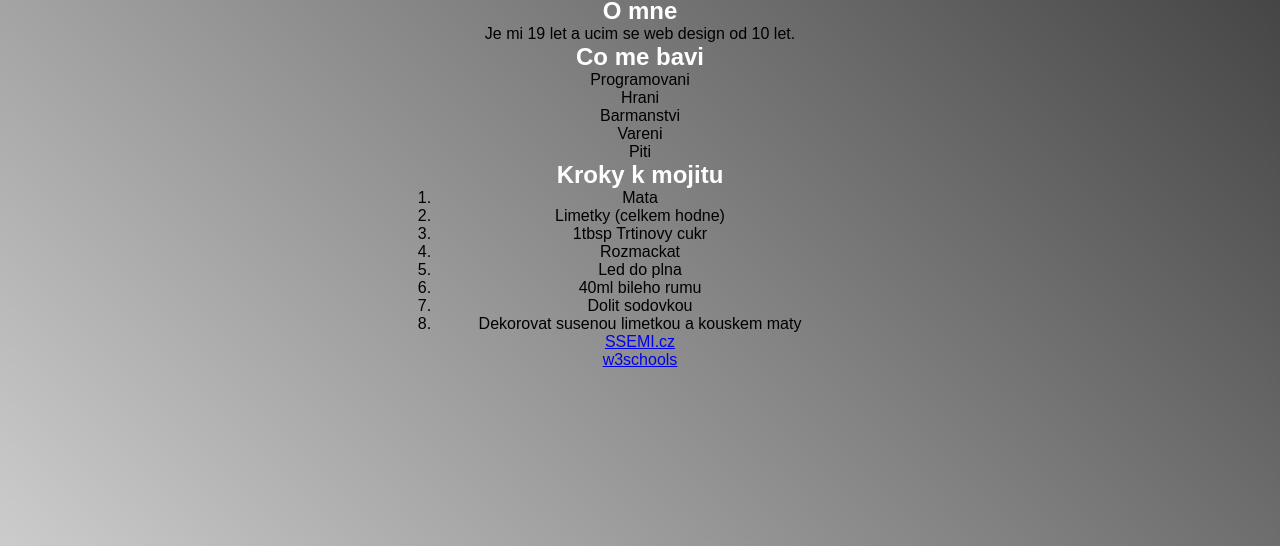
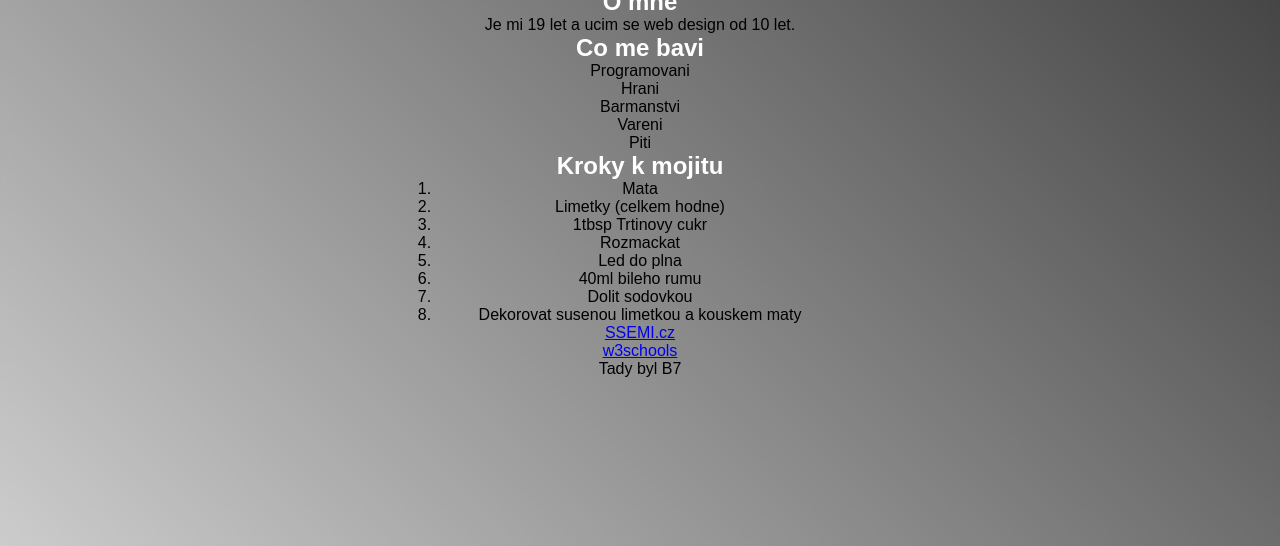
Before and after one commit to daylicht/daylicht.github.io, a plain HTML site: page index.html in a window 1280 px wide. Shown: the part 254-800 px from the top of the page. Drawn offline with Linux system fonts and the light colour scheme.

Commit message:
Přidal jsem pozdrav do stránky kolegy

```diff
--- a/index.html
+++ b/index.html
@@ -37,5 +37,6 @@
   <a href="https://ssemi.cz">SSEMI.cz</a>
   <a href="https://w3schools.com" target="_blank">w3schools</a>
 
+  <p> Tady byl B7 </p>
 </body>
 </html>
```
